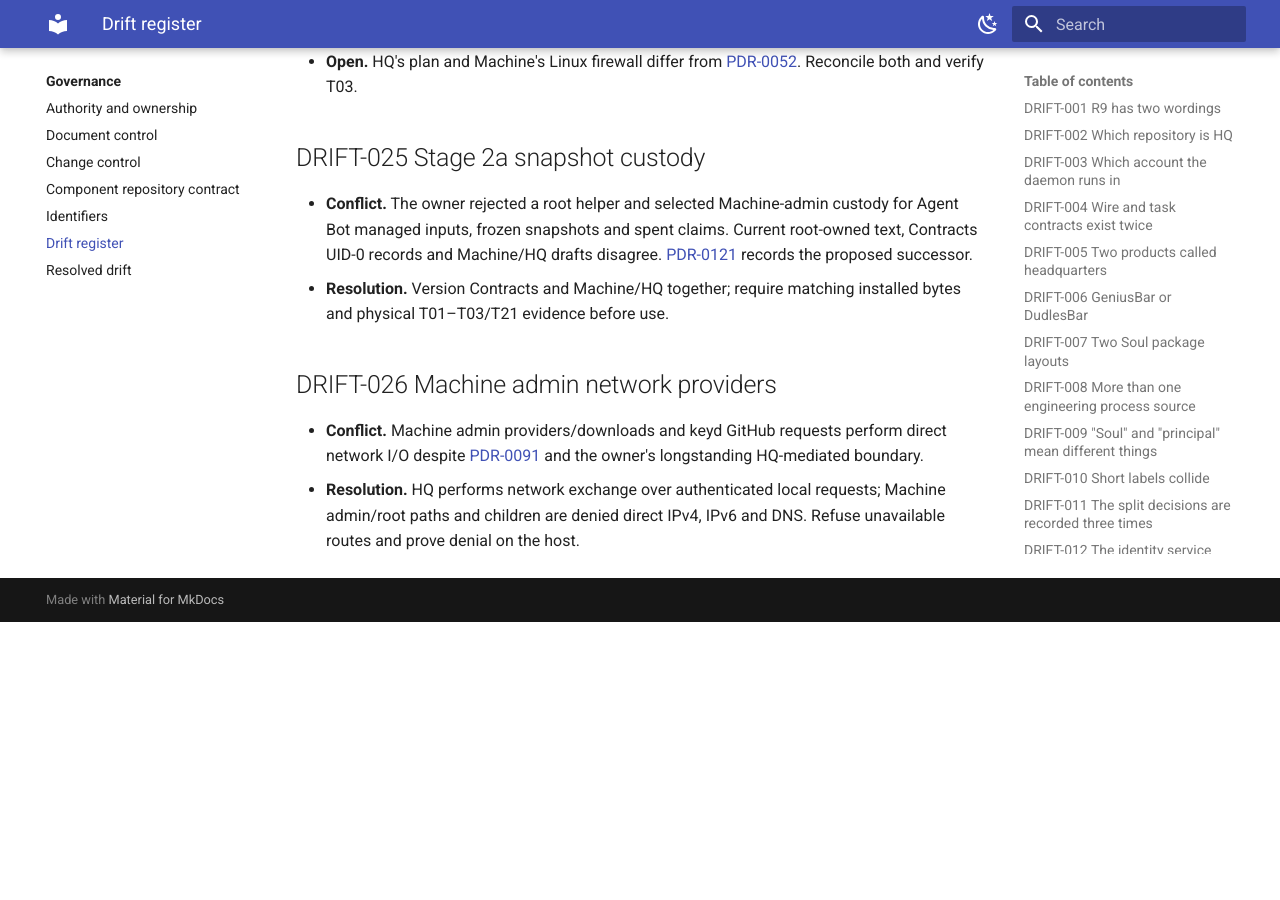
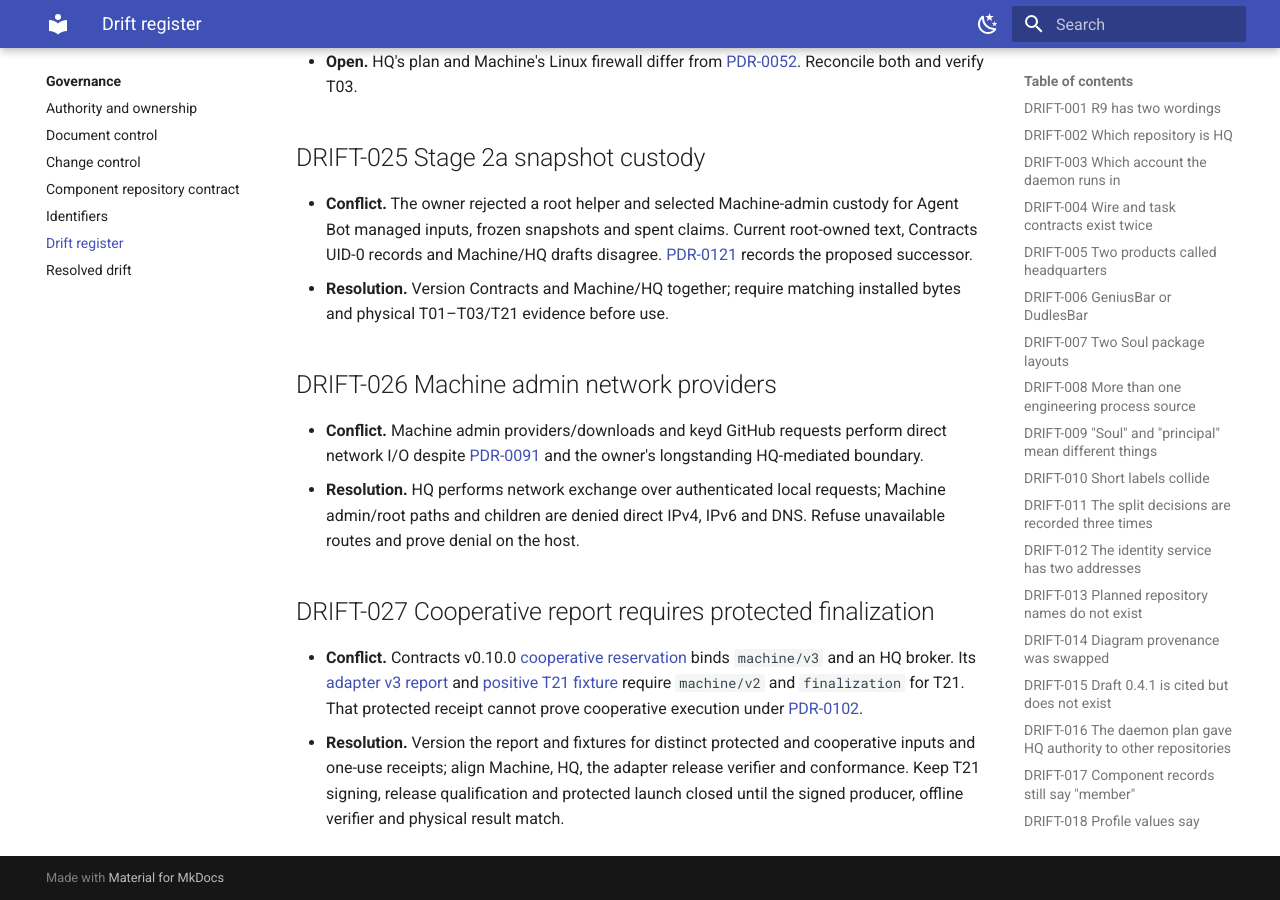
Before and after one commit to true-line/agent-bot-platform, an MkDocs documentation site: the page built from docs/00-governance/drift-register.md, in a window 1280 px wide and 900 px high, scrolled down 4514 px. Built offline with MkDocs 1.6.1 and Material for MkDocs 9.7.7, drawn with Linux system fonts in a browser that asks for light colours; before the commit the page ends 5136 px from its top, so only the background shows below that.

Commit message:
Record cooperative qualification report contract drift
Co-authored-by: brisk-wren-6d <agent_03be3291-4eca-4481-836a-d09bf76a456d@souls.agent-bot.invalid>
Agent-Identity: agent_03be3291-4eca-4481-836a-d09bf76a456d

```diff
--- a/docs/00-governance/drift-register.md
+++ b/docs/00-governance/drift-register.md
@@ -146,3 +146,17 @@ move completed entries to [resolved drift](drift-register-resolved.md).
 - **Resolution.** HQ performs network exchange over authenticated local
   requests; Machine admin/root paths and children are denied direct IPv4,
   IPv6 and DNS. Refuse unavailable routes and prove denial on the host.
+
+## DRIFT-027 Cooperative report requires protected finalization
+
+- **Conflict.** Contracts v0.10.0 [cooperative reservation](https://github.com/true-line/soul-contracts/blob/v0.10.0/schemas/machine/v3/soul-cooperative-reservation-payload.schema.json)
+  binds `machine/v3` and an HQ broker. Its [adapter v3 report](https://github.com/true-line/soul-contracts/blob/v0.10.0/schemas/adapter/v3/qualification-host-report.schema.json)
+  and [positive T21 fixture](https://github.com/true-line/soul-contracts/blob/v0.10.0/fixtures/positive/qualification-host-report.measurement-v3-cooperative-synthetic.json)
+  require `machine/v2` and `finalization` for T21. That protected receipt
+  cannot prove cooperative execution under
+  [PDR-0102](../04-decisions/PDR-0102-protected-adapter-qualification.md).
+- **Resolution.** Version the report and fixtures for distinct protected and
+  cooperative inputs and one-use receipts; align Machine, HQ, the adapter
+  release verifier and conformance. Keep T21 signing, release qualification
+  and protected launch closed until the signed producer, offline verifier
+  and physical result match.
```
